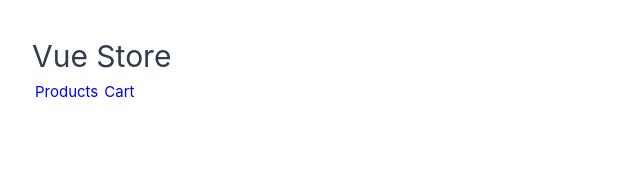
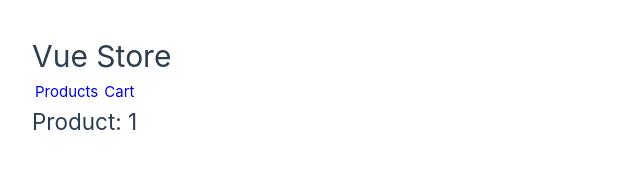
Before and after one commit to Nikolai-Iakushchenko/vue-store, a Vue app: page /product/1 in a window 1280 px wide. Shown: the top 194 px of the page, without its empty margins (0-640 px from the left). Built offline with nearby package versions, Linux system fonts and the light colour scheme.

Commit message:
add Product Page

```diff
--- a/src/components/CategoryItem.vue
+++ b/src/components/CategoryItem.vue
@@ -10,12 +10,12 @@ const props = defineProps<PropTypes>()
 
 <template>
   <li :class="$style.category">
-    <RouterLink :to="`${props.item.id}`">
+    <RouterLink :to="`/category/${props.item.id}`">
       <div :class="$style.imageWrapper">
         <img :alt="props.item.name" :class="$style.image" :src="props.item.thumbnail.url" />
       </div>
-      <p>{{ props.item.name }}</p></RouterLink
-    >
+      <p>{{ props.item.name }}</p>
+    </RouterLink>
   </li>
 </template>
 
--- a/src/components/ProductItem.vue
+++ b/src/components/ProductItem.vue
@@ -10,7 +10,7 @@ const props = defineProps<PropTypes>()
 
 <template>
   <li :class="$style.category">
-    <!--    <RouterLink :to="`${props.item.id}`">-->
+    <RouterLink :to="`/product/${props.item.id}`">
       <div :class="$style.imageWrapper">
         <img :alt="props.item.name" :class="$style.image" :src="props.item.thumbnailUrl" />
       </div>
@@ -19,8 +19,7 @@ const props = defineProps<PropTypes>()
         <div>Price: {{ props.item.price }}</div>
         <button>Buy</button>
       </div>
-
-    <!--    </RouterLink    >-->
+    </RouterLink>
   </li>
 </template>
 
--- a/src/router/index.ts
+++ b/src/router/index.ts
@@ -18,9 +18,14 @@ const router = createRouter({
       component: () => import('@/views/CartView.vue')
     },
     {
-      path: '/:categoryId',
+      path: '/category/:categoryId',
       name: 'category',
       component: () => import('@/views/CategoryView.vue'),
+      props: true
+    },
+    {
+      path: '/product/:productId',
+      component: () => import('@/views/ProductView.vue'),
       props: true
     }
   ]
--- /dev/null
+++ b/src/views/ProductView.vue
@@ -0,0 +1,12 @@
+<script lang="ts" setup>
+import { useRoute } from 'vue-router'
+
+const route = useRoute()
+const productId = route.params.productId
+</script>
+
+<template>
+  <h2>Product: {{ productId }}</h2>
+</template>
+
+<style scoped></style>
```
Lines whose indentation alone changed are shown as unchanged.
